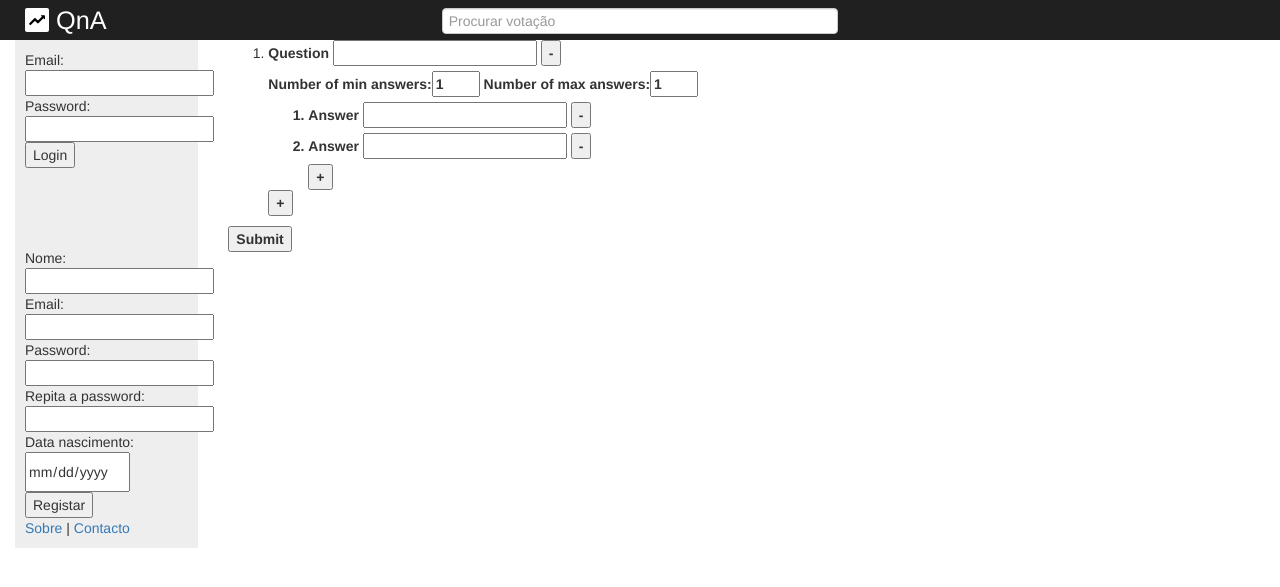
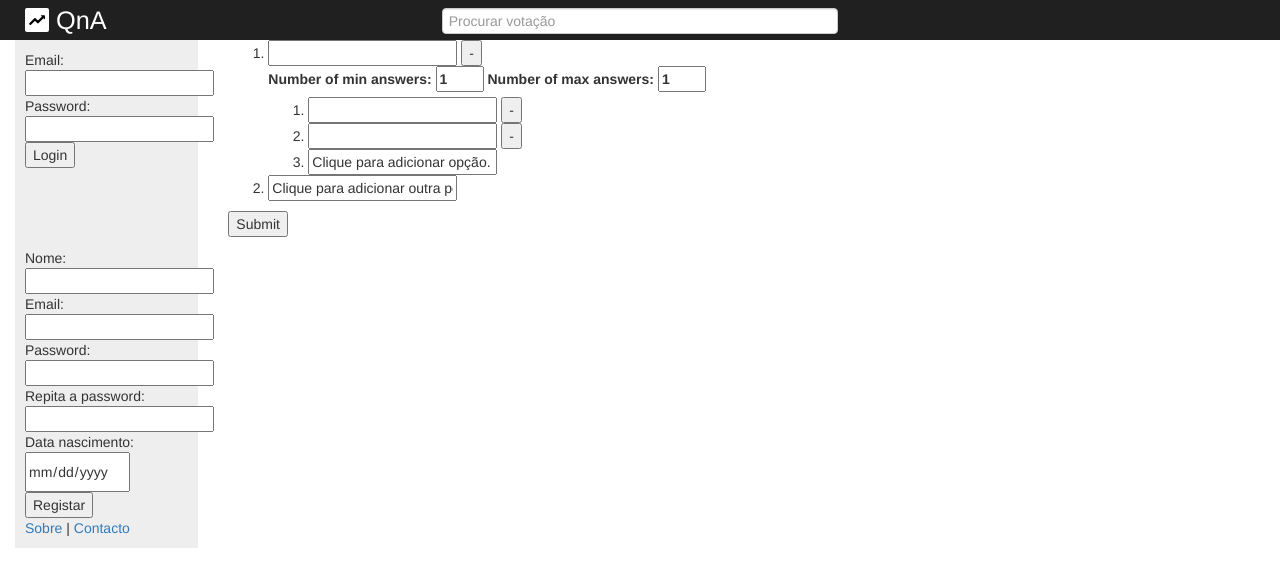
Before and after one commit to danfergo/FEUP-LTW-2015, a PHP site: page /createpoll.php in a window 1280 px wide. Shown: the top 587 px of the page. Run offline with PHP 8.4, Linux system fonts and the light colour scheme; data comes from the database, SQL or seed files in the repository; some libraries are stand-ins or nearby versions.

Commit message:
updating poll-create.js

```diff
--- a/views/templates/poll-create.php
+++ b/views/templates/poll-create.php
@@ -1,80 +1,39 @@
-<html>
-    <script src="//code.jquery.com/jquery-1.11.0.min.js"></script>
-    <script>
-        var num_question = 1;
-        function addAnswer(num) {
-            $('#Answers_'+num+' li:last').after( '<li><label><strong>Answer </strong><input type="text" name="answer" required="required"></label></li>' );
-            maxAnswers(num);
-        }
 
-        function addQuestion() {
-            $('#Questions div:last').after();
-            num_question++;
-        }
+<div id="poll-create">
+    <form>
 
-        function removeAnswer(num) {
-            if($('#Answers_'+num+'> li').length > 2)    $('#Answers_'+num+' li:last').remove();
-            maxAnswers(num);
-        }
-
-        function removeQuestion(num) {
-            if(num_question > 1){
-                    $('#Questions div:last').remove();
-                }
-        }
-
-        function maxAnswers(num) { //atualiza o atributo 'max' no numero de respotas
-            var size = $('#Answers_'+num+'> li').length;
-            $('#min_answers_'+num).attr('max', size);
-            $('#max_answers_'+num).attr('max', size);
-        }
-
-        function validateForm() {
-            var i;
-            for(i=1; i <= num_question; i++){
-                var size1 = $('#min_answers_'+i).val();
-                var size2 = $('#max_answers_'+i).val();
-                if(size1 > size2){
-                    //alert("O minimo é maior que o máximo.")
-                    return false;
-                }
-            }
-            return true;
-        }
-
-
-    </script>
-
-    <head>
-        <title>Creating a Poll</title>
-        <meta charset="UTF-8">
-    </head>
-    <body>
+        <ol class="questions">
+            <li class="question">
+                <input type="text"required="required">
+                <button class="remove-question">-</button>
                 <div>
-            <form action="newpoll.php" onsubmit="return validateForm()" method="get">
-                <ol id="Questions">
-                    <div><li><label><strong>Question </strong>
-                        <input type="text" id="question_1" name="question_1" required="required"></label>
-                        <button onclick="removeQuestion(1); return false;"><strong>-</stron></button><br>
-                        <label>Number of min answers:<input value="1" type="number" id="min_answers_0" name="min_answers" min="1" max="2"></label>
-                        <label>Number of max answers:<input value="1" type="number" id="max_answers_0" name="max_answers" min="1" max="2"></label>
-                    <ol id="Answers_1">
-                        <li><label><strong>Answer </strong>
-                            <input type="text" name="answer_1_1" name="answer_1_1" required="required">
-                            <button onclick="removeAnswer(1); return false;"><strong>-</stron></button>
+                    <label>
+                        Number of min answers:
+                        <input value="1" type="number"  min="1" max="2">
                     </label>
+                    <label>
+                        Number of max answers:
+                        <input value="1" type="number"  min="1" max="2">
+                    </label>
+                </div>
+                <ol class="answers">
+                    <li class="answer">
+                        <input type="text"  required="required">
+                        <button class="remove-answer">-</button>
                     </li>
-                        <li><label><strong>Answer </strong>
-                            <input type="text" name="answer_1_2" name="answer_1_2" required="required">
-                            <button onclick="removeAnswer(2); return false;"><strong>-</stron></button>
-                            </label>
+                    <li class="answer">
+                        <input type="text"  required="required">
+                        <button class="remove-answer">-</button>
                     </li>
-                        <button onclick="addAnswer(); return false;"><strong>+</strong></button>
-                    </ol></li></div>
-                    <button onclick="addQuestion(); return false;"><strong>+</strong></button>
+                    <li>
+                        <input type="text" class="add-answer" value="Clique para adicionar opção.">
+                    </li>
+                </ol>
+            </li>
+            <li>
+                <input type="text" class="add-question" value="Clique para adicionar outra pergunta">
+            </li>
         </ol>
         <input type="submit" value="Submit">
     </form>
 </div>
-    </body>
-</html>
```
Lines whose indentation alone changed are shown as unchanged.
